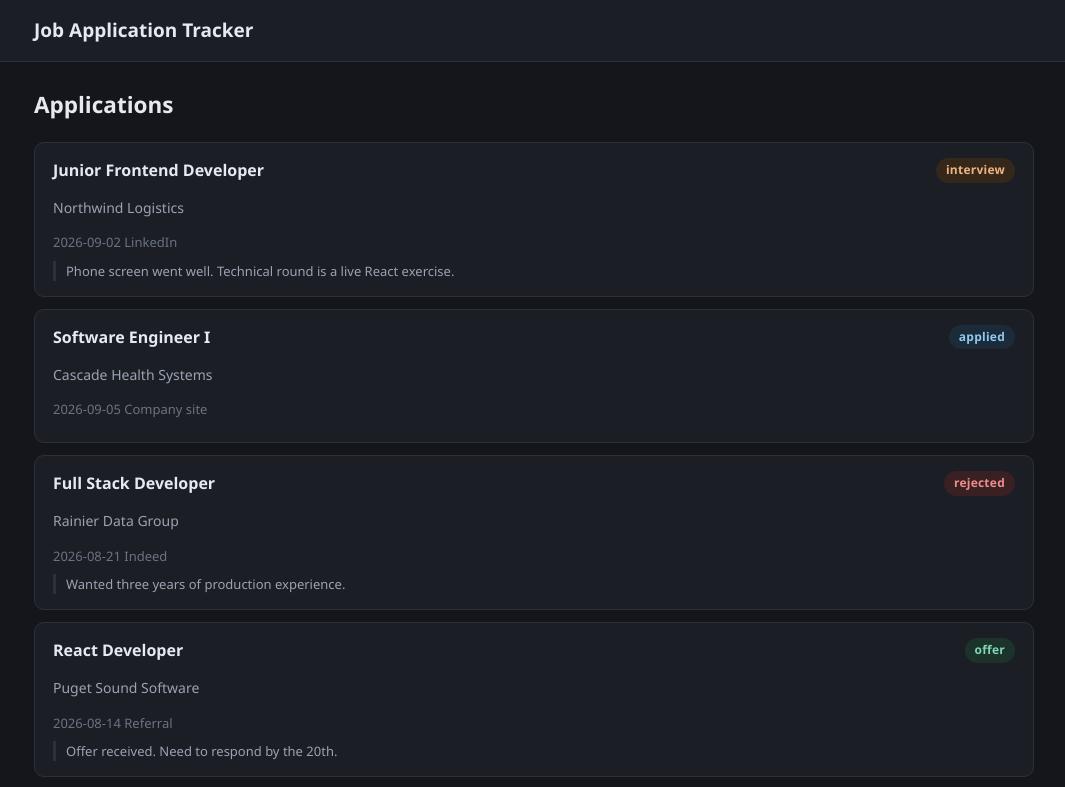
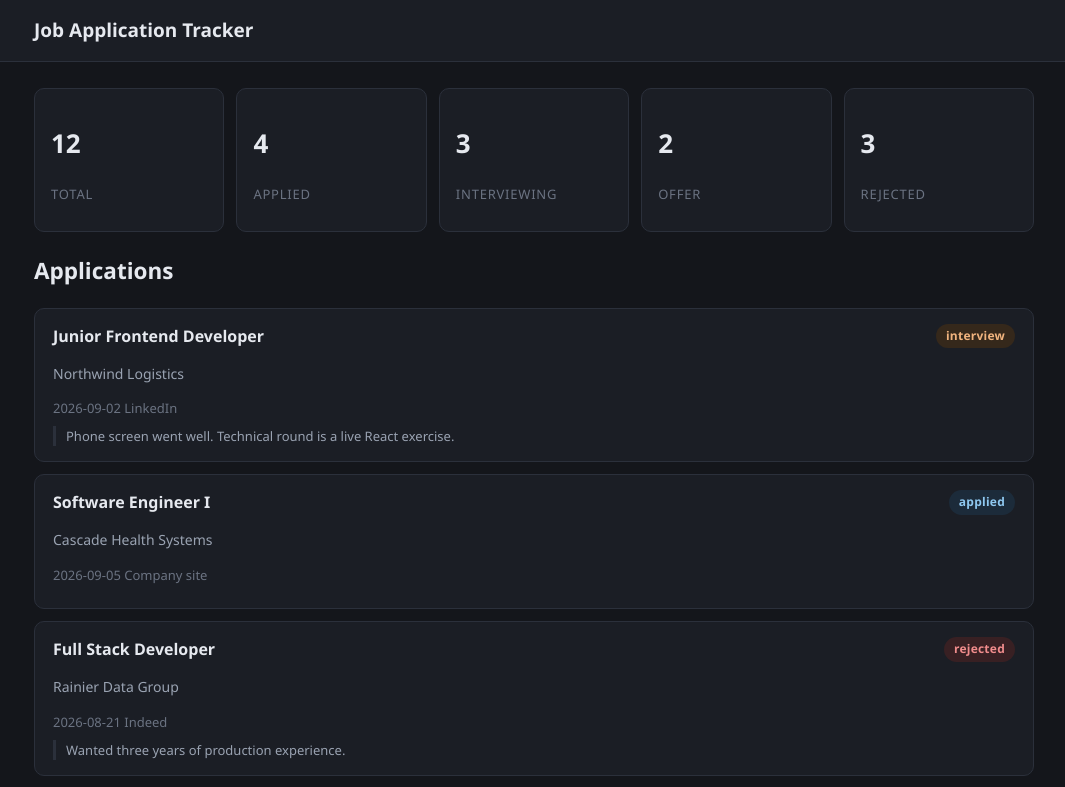
Before and after one commit to AaronB22/Job-Application-Tracker, a React (Vite) app: page / in a window 1280 px wide. Shown: the top 787 px of the page, without its empty margins (106-1171 px from the left). Built offline with nearby package versions, Linux system fonts and the light colour scheme.

Commit message:
added summary

```diff
--- a/src/App.jsx
+++ b/src/App.jsx
@@ -1,6 +1,7 @@
 import { applications } from './applications';
 import List from './compomemts/List';
 import Posting from './compomemts/Posting';
+import Summary from './compomemts/Summary';
 
 /**
  * The starting point. Right now it dumps the raw data on the page so you can
@@ -12,6 +13,7 @@
  * empty.
  */
 export default function App() {
+
 	return (
 		<>
 			<header className="site-header">
@@ -21,6 +23,7 @@
 			</header>
 
 			<main className="container">
+				<Summary applications={applications}/>
 				<List app={applications} />
 			</main>
 		</>
--- /dev/null
+++ b/src/compomemts/Summary.jsx
@@ -0,0 +1,40 @@
+import SummaryCard from "./SummaryCard";
+
+export default function Summary({applications}){
+
+    let total=0;
+    let interview =0;
+    let rejected = 0;
+    let offer = 0;
+    let applied = 0;
+
+
+        for(let app of applications){
+            total++;
+            switch (app.status){
+                case "interview":
+                    interview++;
+                    break
+                case "rejected":
+                    rejected++;
+                    break;
+                case "offer":
+                    offer++;
+                    break;
+                case "applied":
+                    applied++
+                    break;
+            }
+        }
+        console.log(interview)
+
+    return(
+        <div className="summary">
+            <SummaryCard label="Total" count={total}/>
+            <SummaryCard label="Applied" count={applied}/>
+            <SummaryCard label="Interviewing" count={interview}/>
+            <SummaryCard label="Offer" count={offer}/>
+            <SummaryCard label="Rejected" count={rejected}/>
+        </div>
+    )
+}
--- /dev/null
+++ b/src/compomemts/SummaryCard.jsx
@@ -0,0 +1,8 @@
+export default function SummaryCard({count,label}){
+    return(
+        <div className="summary-tile">
+            <h3 className="count">{count}</h3>
+            <p className="label">{label}</p>
+        </div>
+    )
+}
```
